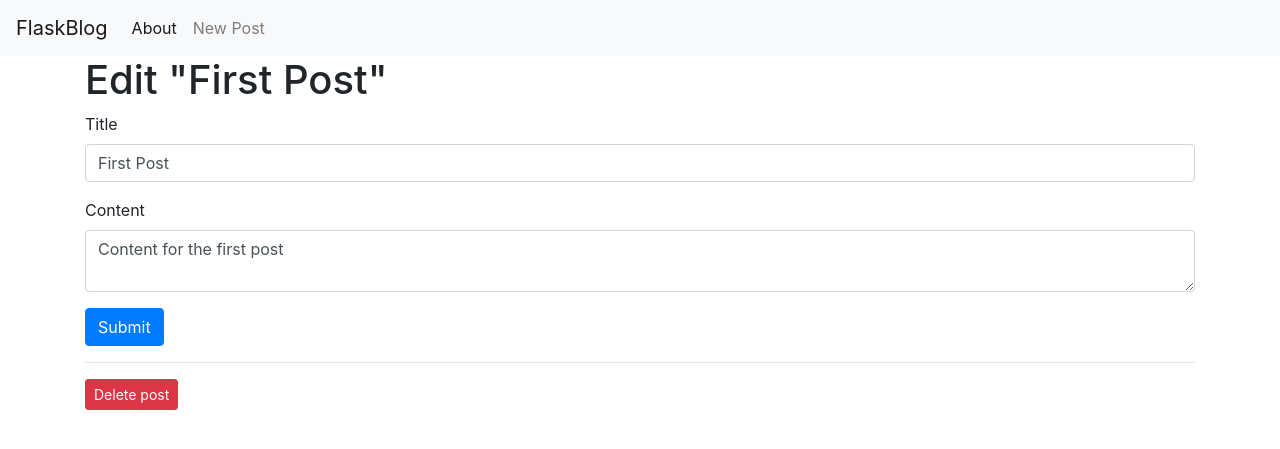
After one commit to Ainnox/Projet_Webb, a Flask app: page /1/edit in a window 1280 px wide. The commit adds this page. Shown: the top 449 px of the page. Run offline with Flask 2, Linux system fonts and the light colour scheme; data comes from the database, SQL or seed files in the repository; both versions use the stored data as it was after the commit; some libraries are stand-ins or nearby versions.

Commit message:
Fin tuto edit+delete

```diff
--- a/app.py
+++ b/app.py
@@ -1,5 +1,5 @@
 import sqlite3
-from flask import Flask, render_template
+from flask import Flask, url_for, request, flash, redirect, render_template
 from werkzeug.exceptions import abort
 
 
@@ -19,6 +19,7 @@ def get_post(post_id):
 
 
 app = Flask(__name__)
+app.config['SECRET_KEY'] = 'maSuperClé'
 
 
 @app.route('/')
@@ -33,3 +34,54 @@ def index():
 def post(post_id):
     post = get_post(post_id)
     return render_template('post.html', post=post)
+
+
+@app.route('/create', methods=('GET', 'POST'))
+def create():
+    if request.method == 'POST':
+        title = request.form['title']
+        content = request.form['content']
+
+        if not title:
+            flash('Title is required!')
+        else:
+            conn = get_db_connection()
+            conn.execute('INSERT INTO posts (title, content) VALUES (?, ?)',
+                         (title, content))
+            conn.commit()
+            conn.close()
+            return redirect(url_for('index'))
+    return render_template('create.html')
+
+
+@app.route('/<int:id>/edit', methods=('GET', 'POST'))
+def edit(id):
+    post = get_post(id)
+
+    if request.method == 'POST':
+        title = request.form['title']
+        content = request.form['content']
+
+        if not title:
+            flash('Title is required!')
+        else:
+            conn = get_db_connection()
+            conn.execute('UPDATE posts SET title = ?, content = ?'
+                         ' WHERE id = ?',
+                         (title, content, id))
+            conn.commit()
+            conn.close()
+            return redirect(url_for('index'))
+
+    return render_template('edit.html', post=post)
+
+
+@app.route('/<int:id>/delete', methods=('POST',))
+def delete(id):
+    post = get_post(id)
+    conn = get_db_connection()
+    conn.execute('DELETE FROM posts WHERE id = ?', (id,))
+    conn.commit()
+    conn.close()
+    flash('"{}" was successfully deleted!'.format(post['title']))
+    return redirect(url_for('index'))
--- a/templates/base.html
+++ b/templates/base.html
@@ -6,14 +6,16 @@
     <meta name="viewport" content="width=device-width, initial-scale=1, shrink-to-fit=no">
 
     <!-- Bootstrap CSS -->
-    <link rel="stylesheet" href="https://stackpath.bootstrapcdn.com/bootstrap/4.3.1/css/bootstrap.min.css" integrity="sha384-ggOyR0iXCbMQv3Xipma34MD+dH/1fQ784/j6cY/iJTQUOhcWr7x9JvoRxT2MZw1T" crossorigin="anonymous">
+    <link rel="stylesheet" href="https://stackpath.bootstrapcdn.com/bootstrap/4.3.1/css/bootstrap.min.css"
+          integrity="sha384-ggOyR0iXCbMQv3Xipma34MD+dH/1fQ784/j6cY/iJTQUOhcWr7x9JvoRxT2MZw1T" crossorigin="anonymous">
 
     <title>{% block title %} {% endblock %}</title>
 </head>
 <body>
 <nav class="navbar navbar-expand-md navbar-light bg-light">
     <a class="navbar-brand" href="{{ url_for('index')}}">FlaskBlog</a>
-        <button class="navbar-toggler" type="button" data-toggle="collapse" data-target="#navbarNav" aria-controls="navbarNav" aria-expanded="false" aria-label="Toggle navigation">
+    <button class="navbar-toggler" type="button" data-toggle="collapse" data-target="#navbarNav"
+            aria-controls="navbarNav" aria-expanded="false" aria-label="Toggle navigation">
         <span class="navbar-toggler-icon"></span>
     </button>
     <div class="collapse navbar-collapse" id="navbarNav">
@@ -21,17 +23,29 @@
             <li class="nav-item active">
                 <a class="nav-link" href="#">About</a>
             </li>
+            <li class="nav-item">
+                <a class="nav-link" href="{{url_for('create')}}">New Post</a>
+            </li>
         </ul>
     </div>
 </nav>
 <div class="container">
+    {% for message in get_flashed_messages() %}
+        <div class="alert alert-danger">{{ message }}</div>
+    {% endfor %}
     {% block content %} {% endblock %}
 </div>
 
 <!-- Optional JavaScript -->
 <!-- jQuery first, then Popper.js, then Bootstrap JS -->
-    <script src="https://code.jquery.com/jquery-3.3.1.slim.min.js" integrity="sha384-q8i/X+965DzO0rT7abK41JStQIAqVgRVzpbzo5smXKp4YfRvH+8abtTE1Pi6jizo" crossorigin="anonymous"></script>
-    <script src="https://cdnjs.cloudflare.com/ajax/libs/popper.js/1.14.7/umd/popper.min.js" integrity="sha384-UO2eT0CpHqdSJQ6hJty5KVphtPhzWj9WO1clHTMGa3JDZwrnQq4sF86dIHNDz0W1" crossorigin="anonymous"></script>
-    <script src="https://stackpath.bootstrapcdn.com/bootstrap/4.3.1/js/bootstrap.min.js" integrity="sha384-JjSmVgyd0p3pXB1rRibZUAYoIIy6OrQ6VrjIEaFf/nJGzIxFDsf4x0xIM+B07jRM" crossorigin="anonymous"></script>
+<script src="https://code.jquery.com/jquery-3.3.1.slim.min.js"
+        integrity="sha384-q8i/X+965DzO0rT7abK41JStQIAqVgRVzpbzo5smXKp4YfRvH+8abtTE1Pi6jizo"
+        crossorigin="anonymous"></script>
+<script src="https://cdnjs.cloudflare.com/ajax/libs/popper.js/1.14.7/umd/popper.min.js"
+        integrity="sha384-UO2eT0CpHqdSJQ6hJty5KVphtPhzWj9WO1clHTMGa3JDZwrnQq4sF86dIHNDz0W1"
+        crossorigin="anonymous"></script>
+<script src="https://stackpath.bootstrapcdn.com/bootstrap/4.3.1/js/bootstrap.min.js"
+        integrity="sha384-JjSmVgyd0p3pXB1rRibZUAYoIIy6OrQ6VrjIEaFf/nJGzIxFDsf4x0xIM+B07jRM"
+        crossorigin="anonymous"></script>
 </body>
 </html>
--- /dev/null
+++ b/templates/edit.html
@@ -0,0 +1,28 @@
+{% extends 'base.html' %}
+
+{% block content %}
+<h1>{% block title %} Edit "{{ post['title'] }}" {% endblock %}</h1>
+
+<form method="post">
+    <div class="form-group">
+        <label for="title">Title</label>
+        <input type="text" name="title" placeholder="Post title"
+               class="form-control"
+               value="{{ request.form['title'] or post['title'] }}">
+    </div>
+
+    <div class="form-group">
+        <label for="content">Content</label>
+        <textarea name="content" placeholder="Post content"
+                  class="form-control">{{ request.form['content'] or post['content'] }}</textarea>
+    </div>
+    <div class="form-group">
+        <button type="submit" class="btn btn-primary">Submit</button>
+    </div>
+</form>
+<hr>
+<form action="{{url_for('delete', id=post['id']) }}" method="post">
+    <input type="submit" value="Delete post" class="btn btn-danger btn-sm"
+    onclick="return confirm('Are you sure you want to delete ?')">
+</form>
+{% endblock %}
--- a/templates/post.html
+++ b/templates/post.html
@@ -2,5 +2,8 @@
 {% block content %}
     <h2>{% block title %} {{ post['title'] }} {% endblock %}</h2>
     <span class="badge badge-primary">{{ post['created'] }}</span>
+ <a href="{{ url_for('edit', id=post['id']) }}">
+            <span class="badge badge-warning">Edit</span>
+        </a>
     <p>{{ post['content'] }}</p>
 {% endblock %}
```
Also changed, not shown: templates/create.html (added, +23 -0 lines), database.db. Lines whose indentation alone changed are shown as unchanged.
